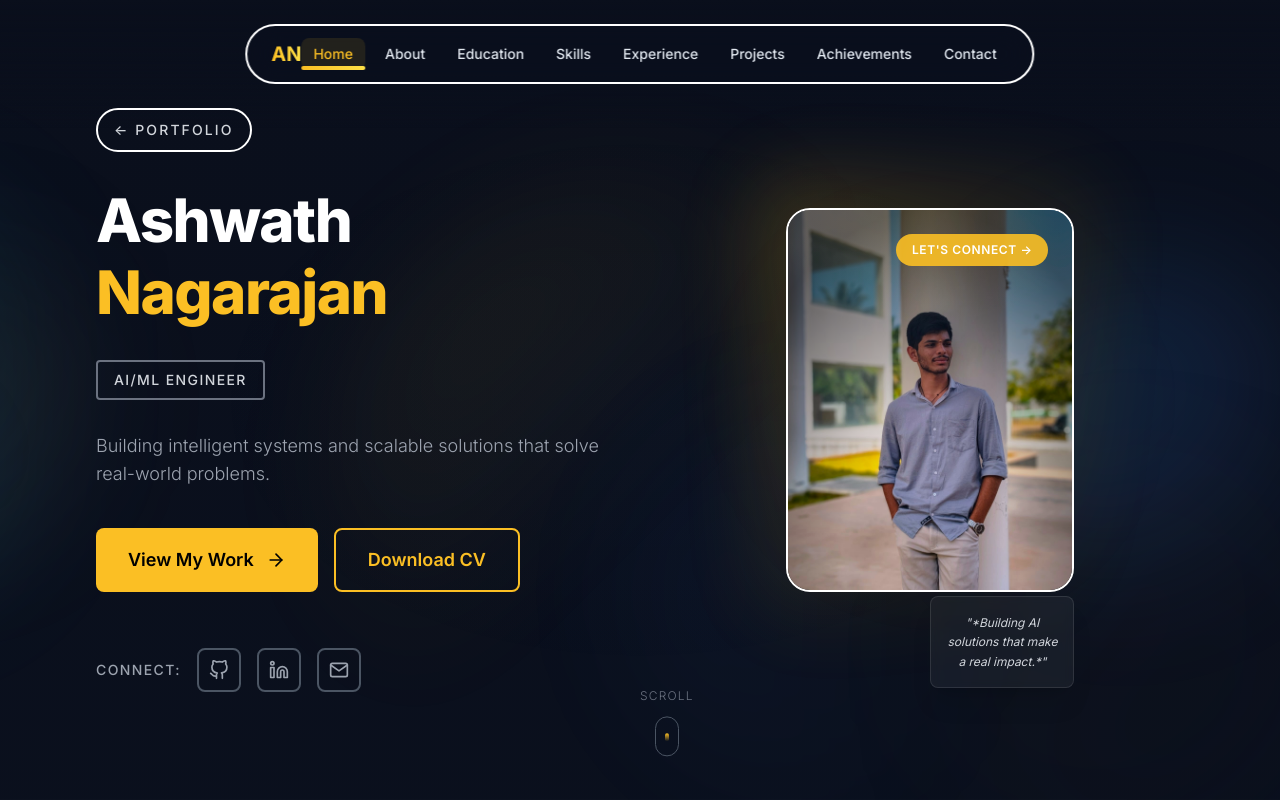
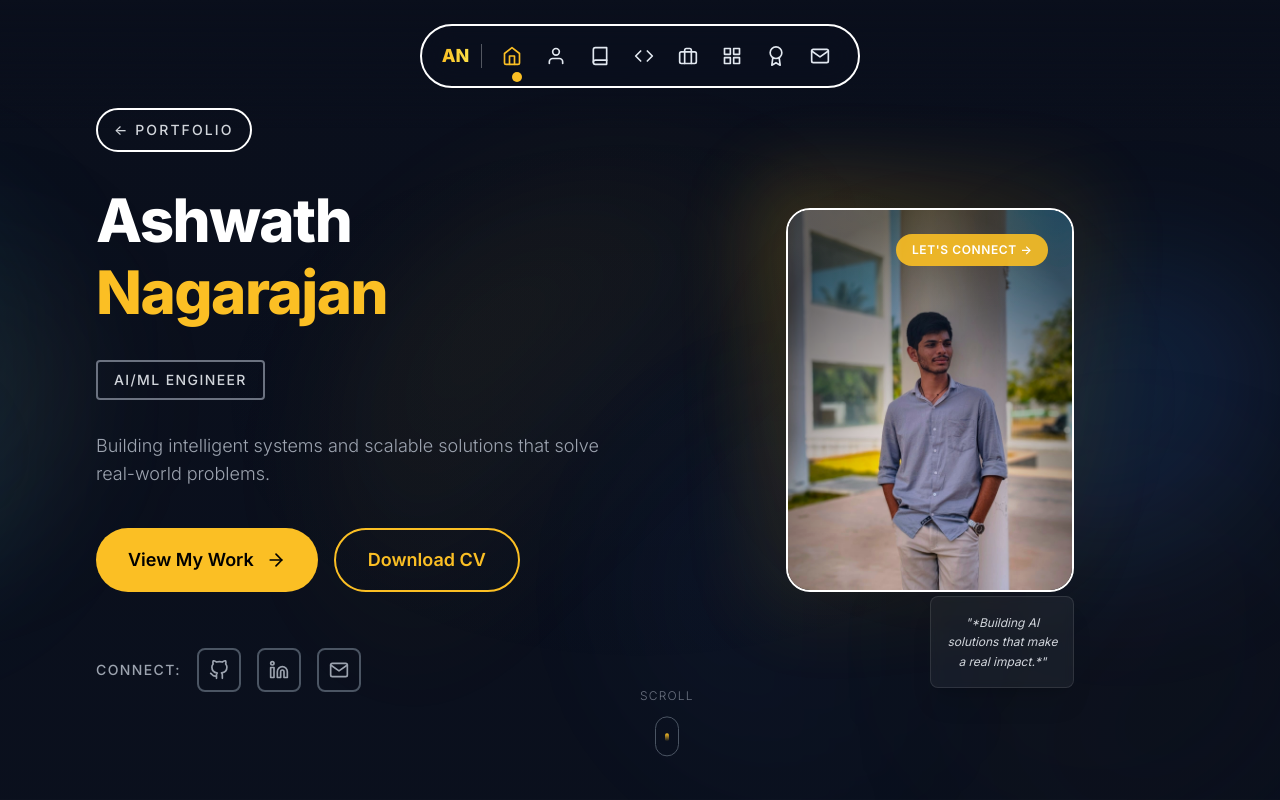
Before and after one commit to Ashwathkongu/Portfolio, a React (Vite) app: page / in a window 1280 px wide. Shown: the top 800 px of the page. Built offline with nearby package versions, Linux system fonts and the light colour scheme.

Commit message:
Footer Improvement

```diff
--- a/src/components/Button.jsx
+++ b/src/components/Button.jsx
@@ -63,7 +63,7 @@ const Button = forwardRef(
       ${fullWidth ? 'w-full' : ''}
       ${disabled ? 'opacity-50 cursor-not-allowed' : ''}
       ${className}
-      inline-flex items-center justify-center font-semibold rounded-lg transition-all duration-300 focus:outline-none focus:ring-2 focus:ring-offset-2 focus:ring-brand-accent cursor-pointer
+      inline-flex items-center justify-center font-semibold rounded-full transition-all duration-300 focus:outline-none focus:ring-2 focus:ring-offset-2 focus:ring-brand-accent cursor-pointer
     `.trim()
 
     // Button element with motion
--- a/src/components/Footer.jsx
+++ b/src/components/Footer.jsx
@@ -1,5 +1,5 @@
 import { motion } from 'framer-motion'
-import { FaGithub, FaLinkedin, FaArrowUp } from 'react-icons/fa'
+import { FaGithub, FaLinkedin, FaArrowUp, FaEnvelope, FaPhone, FaMapMarkerAlt, FaGlobe } from 'react-icons/fa'
 
 const Footer = () => {
   const scrollToTop = () => {
@@ -8,18 +8,50 @@ const Footer = () => {
 
   const currentYear = new Date().getFullYear()
 
+  const navigationLinks = [
+    { label: 'Home', href: '#home' },
+    { label: 'About', href: '#about' },
+    { label: 'Skills', href: '#skills' },
+    { label: 'Projects', href: '#projects' },
+    { label: 'Contact', href: '#contact' },
+  ]
+
+  const contactInfo = [
+    {
+      icon: FaEnvelope,
+      label: 'Email',
+      value: 'ashwathnagarajan14@gmail.com',
+      href: 'mailto:ashwathnagarajan14@gmail.com',
+    },
+    {
+      icon: FaPhone,
+      label: 'Phone',
+      value: '+91 877 810 3077',
+      href: 'tel:+918778103077',
+    },
+    {
+      icon: FaMapMarkerAlt,
+      label: 'Location',
+      value: 'Tirupur, Tamil Nadu',
+      href: '#',
+    },
+  ]
+
   const socialLinks = [
+    {
+      icon: FaLinkedin,
+      href: 'https://linkedin.com/in/ashwath-nagarajan-ad31',
+      label: 'LinkedIn',
+    },
     {
       icon: FaGithub,
       href: 'https://github.com/AshwathNagarajan',
       label: 'GitHub',
-      hoverColor: 'hover:text-white',
     },
     {
-      icon: FaLinkedin,
-      href: 'https://linkedin.com/in/ashwath-nagarajan-ad31',
-      label: 'LinkedIn',
-      hoverColor: 'hover:text-blue-400',
+      icon: FaGlobe,
+      href: '#home',
+      label: 'Portfolio',
     },
   ]
 
@@ -33,9 +65,9 @@ const Footer = () => {
   }
 
   return (
-    <footer className="relative bg-transparent overflow-hidden">
+    <footer className="relative bg-gradient-to-b from-brand-surface-raised/30 to-brand-surface-raised/50 overflow-hidden border-t border-white/10">
       {/* Section transition gradient overlay */}
-      <div className="absolute top-0 left-0 right-0 h-24 bg-gradient-to-b from-white/[0.01] via-white/[0.005] to-transparent pointer-events-none\" />
+      <div className="absolute top-0 left-0 right-0 h-24 bg-gradient-to-b from-white/[0.01] via-white/[0.005] to-transparent pointer-events-none" />
       {/* Background Gradient Glows */}
       <div className="absolute inset-0 overflow-hidden pointer-events-none">
         <div className="absolute top-20 left-1/4 w-80 h-80 bg-gradient-to-br from-brand-accent/5 to-transparent rounded-full blur-3xl" />
@@ -48,49 +80,91 @@ const Footer = () => {
           initial="hidden"
           whileInView="visible"
           viewport={{ margin: '-50px' }}
-          className="flex flex-col items-center text-center space-y-8"
+          className="grid grid-cols-1 md:grid-cols-2 lg:grid-cols-4 gap-12 mb-12"
         >
-          {/* Name */}
-          <motion.h2
-            initial={{ opacity: 0, y: 10 }}
-            whileInView={{ opacity: 1, y: 0 }}
+          {/* Left Column: Brand Info */}
+          <motion.div
+            initial={{ opacity: 0, x: -20 }}
+            whileInView={{ opacity: 1, x: 0 }}
             transition={{ duration: 0.6 }}
             viewport={{ margin: '-50px' }}
-            className="text-3xl sm:text-4xl font-bold bg-gradient-to-r from-white to-gray-200 bg-clip-text text-transparent"
+            className="space-y-4"
           >
-            Ashwath Nagarajan
-          </motion.h2>
+            <h3 className="text-2xl font-bold bg-gradient-to-r from-white to-gray-200 bg-clip-text text-transparent">
+              Ashwath Nagarajan
+            </h3>
+            <p className="text-gray-400 text-sm leading-relaxed">
+              Full-stack developer passionate about AI, web technologies, and creating impactful digital experiences.
+            </p>
+          </motion.div>
 
-          {/* Tagline */}
-          <motion.p
-            initial={{ opacity: 0, y: 10 }}
+          {/* Center-Left Column: Navigation */}
+          <motion.div
+            initial={{ opacity: 0, y: 20 }}
             whileInView={{ opacity: 1, y: 0 }}
             transition={{ duration: 0.6, delay: 0.1 }}
             viewport={{ margin: '-50px' }}
-            className="max-w-2xl text-gray-400 text-lg leading-relaxed"
+            className="space-y-4"
           >
-            Designed and built with passion for AI, development, and impactful digital experiences.
-          </motion.p>
+            <h4 className="text-white font-semibold text-sm tracking-wider uppercase">
+              Navigation
+            </h4>
+            <ul className="space-y-3">
+              {navigationLinks.map((link, index) => (
+                <li key={index}>
+                  <a
+                    href={link.href}
+                    className="text-gray-400 hover:text-brand-accent transition-colors duration-300 text-sm"
+                  >
+                    {link.label}
+                  </a>
+                </li>
+              ))}
+            </ul>
+          </motion.div>
 
-          {/* Divider Line */}
+          {/* Center-Right Column: Contact Info */}
           <motion.div
-            initial={{ scaleX: 0 }}
-            whileInView={{ scaleX: 1 }}
-            transition={{ duration: 0.8, delay: 0.2 }}
+            initial={{ opacity: 0, y: 20 }}
+            whileInView={{ opacity: 1, y: 0 }}
+            transition={{ duration: 0.6, delay: 0.2 }}
             viewport={{ margin: '-50px' }}
-            className="w-24 h-1.5 bg-gradient-to-r from-brand-accent to-amber-400 rounded-full"
-            style={{ transformOrigin: 'center' }}
-          />
+            className="space-y-4"
+          >
+            <h4 className="text-white font-semibold text-sm tracking-wider uppercase">
+              Get in Touch
+            </h4>
+            <ul className="space-y-3">
+              {contactInfo.map((info, index) => {
+                const Icon = info.icon
+                return (
+                  <li key={index}>
+                    <a
+                      href={info.href}
+                      className="flex items-center gap-3 text-gray-400 hover:text-brand-accent transition-colors duration-300 group"
+                    >
+                      <Icon className="w-5 h-5 flex-shrink-0 group-hover:text-brand-accent" />
+                      <span className="text-sm">{info.value}</span>
+                    </a>
+                  </li>
+                )
+              })}
+            </ul>
+          </motion.div>
 
-          {/* Social Links */}
+          {/* Right Column: Social Links */}
           <motion.div
-            initial={{ opacity: 0, y: 10 }}
-            whileInView={{ opacity: 1, y: 0 }}
+            initial={{ opacity: 0, x: 20 }}
+            whileInView={{ opacity: 1, x: 0 }}
             transition={{ duration: 0.6, delay: 0.3 }}
             viewport={{ margin: '-50px' }}
-            className="flex gap-6 justify-center"
+            className="space-y-4"
           >
-            {socialLinks.map((social, index) => {
+            <h4 className="text-white font-semibold text-sm tracking-wider uppercase">
+              Connect
+            </h4>
+            <div className="flex gap-3">
+              {socialLinks.map((social, index) => {
               const Icon = social.icon
               return (
                 <motion.a
@@ -102,46 +176,62 @@ const Footer = () => {
                   whileInView={{ opacity: 1, scale: 1 }}
                   transition={{ duration: 0.4, delay: 0.35 + index * 0.08 }}
                   viewport={{ margin: '-50px' }}
-                  whileHover={{ scale: 1.25, y: -6 }}
+                  whileHover={{ scale: 1.15, y: -3 }}
                   whileTap={{ scale: 0.95 }}
-                  className={`w-12 h-12 rounded-lg bg-gradient-to-br from-brand-accent/20 to-amber-400/10 border border-white/20 flex items-center justify-center text-brand-accent hover:border-brand-accent/60 transition-all duration-300 group ${social.hoverColor}`}
+                  className="w-10 h-10 rounded-lg bg-gradient-to-br from-brand-accent/20 to-amber-400/10 border border-white/30 hover:border-brand-accent/60 flex items-center justify-center text-brand-accent transition-all duration-300 group"
                   aria-label={social.label}
                   title={social.label}
                 >
-                  <Icon className="text-lg group-hover:text-amber-300 transition-colors duration-300" />
+                  <Icon className="text-base group-hover:text-amber-300 transition-colors duration-300" />
                 </motion.a>
               )
             })}
+            </div>
           </motion.div>
         </motion.div>
+
+        {/* Divider */}
+        <motion.div
+          initial={{ scaleX: 0 }}
+          whileInView={{ scaleX: 1 }}
+          transition={{ duration: 0.8, delay: 0.4 }}
+          viewport={{ margin: '-50px' }}
+          className="my-12 h-1 bg-gradient-to-r from-transparent via-brand-accent/80 to-transparent rounded-full"
+          style={{ transformOrigin: 'center' }}
+        />
 
         {/* Bottom Section */}
         <motion.div
           initial={{ opacity: 0 }}
           whileInView={{ opacity: 1 }}
-          transition={{ duration: 0.6, delay: 0.4 }}
+          transition={{ duration: 0.6, delay: 0.5 }}
           viewport={{ margin: '-50px' }}
-          className="mt-12 pt-8 border-t border-brand-border/20 flex flex-col sm:flex-row justify-between items-center gap-4"
+          className="flex flex-col sm:flex-row justify-between items-center gap-6"
         >
           {/* Copyright */}
-          <p className="text-sm text-gray-400">
+          <p className="text-xs text-gray-500 text-center sm:text-left">
             © {currentYear}{' '}
-            <span className="text-white font-semibold">
+            <span className="text-gray-400">
               Ashwath Nagarajan.
             </span>{' '}
             All rights reserved.
+          </p>
+
+          {/* Built With */}
+          <p className="text-xs text-gray-500">
+            Designed & Built with ❤️ using React & Tailwind CSS
           </p>
 
           {/* Scroll to Top Button */}
           <motion.button
             initial={{ opacity: 0, scale: 0.8 }}
             whileInView={{ opacity: 1, scale: 1 }}
-            transition={{ duration: 0.4, delay: 0.45 }}
+            transition={{ duration: 0.4, delay: 0.55 }}
             viewport={{ margin: '-50px' }}
             whileHover={{ scale: 1.15, y: -3 }}
             whileTap={{ scale: 0.9 }}
             onClick={scrollToTop}
-            className="w-10 h-10 rounded-lg bg-gradient-to-br from-brand-accent/20 to-amber-400/10 border border-white/20 flex items-center justify-center text-brand-accent hover:border-brand-accent/60 transition-all duration-300 group"
+            className="w-10 h-10 rounded-lg bg-gradient-to-br from-brand-accent/20 to-amber-400/10 border border-white/30 hover:border-brand-accent/60 flex items-center justify-center text-brand-accent transition-all duration-300 group"
             aria-label="Scroll to top"
           >
             <FaArrowUp className="text-sm group-hover:text-amber-300 transition-colors duration-300" />
--- a/src/components/Navbar.jsx
+++ b/src/components/Navbar.jsx
@@ -1,6 +1,6 @@
 import React, { useState, useEffect } from 'react'
 import { motion, AnimatePresence } from 'framer-motion'
-import { FiMenu, FiX } from 'react-icons/fi'
+import { FiMenu, FiX, FiHome, FiUser, FiBook, FiCode, FiBriefcase, FiGrid, FiAward, FiMail } from 'react-icons/fi'
 
 /**
  * Navbar Component
@@ -24,14 +24,14 @@ function Navbar() {
   const [scrolled, setScrolled] = useState(false)
 
   const navItems = [
-    { label: 'Home', id: 'home' },
-    { label: 'About', id: 'about' },
-    { label: 'Education', id: 'education' },
-    { label: 'Skills', id: 'skills' },
-    { label: 'Experience', id: 'experience' },
-    { label: 'Projects', id: 'projects' },
-    { label: 'Achievements', id: 'achievements' },
-    { label: 'Contact', id: 'contact' },
+    { label: 'Home', id: 'home', icon: FiHome },
+    { label: 'About', id: 'about', icon: FiUser },
+    { label: 'Education', id: 'education', icon: FiBook },
+    { label: 'Skills', id: 'skills', icon: FiCode },
+    { label: 'Experience', id: 'experience', icon: FiBriefcase },
+    { label: 'Projects', id: 'projects', icon: FiGrid },
+    { label: 'Achievements', id: 'achievements', icon: FiAward },
+    { label: 'Contact', id: 'contact', icon: FiMail },
   ]
 
   // Detect scroll position and update active section
@@ -86,12 +86,105 @@ function Navbar() {
 
   return (
     <>
-      {/* Desktop Navbar */}
+      {/* Desktop Top Navbar - Icon Only Navigation */}
       <motion.nav
         initial={{ y: -100 }}
         animate={{ y: 0 }}
         transition={{ duration: 0.6, ease: 'easeOut' }}
-        className="fixed top-0 left-0 right-0 z-50 flex justify-center pointer-events-none"
+        className="hidden md:flex fixed top-0 left-0 right-0 z-50 justify-center pointer-events-none"
+      >
+        <div
+          className={`
+            flex items-center justify-center gap-3
+            px-5 py-3
+            rounded-full
+            mt-6
+            pointer-events-auto
+            transition-all duration-300
+            ${
+              scrolled
+                ? 'bg-brand-bg-primary/30 backdrop-blur-2xl border-2 border-white shadow-lg'
+                : 'bg-brand-bg-primary/15 backdrop-blur-lg border-2 border-white'
+            }
+          `}
+        >
+          {/* Logo - Gradient Text */}
+          <motion.div
+            whileHover={{ scale: 1.05 }}
+            whileTap={{ scale: 0.95 }}
+            className="cursor-pointer"
+          >
+            <button
+              onClick={() => handleNavClick('home')}
+              className="text-lg font-black bg-gradient-to-r from-brand-accent to-brand-accent-light bg-clip-text text-transparent hover:from-brand-accent-light hover:to-brand-accent transition-all duration-300"
+            >
+              AN
+            </button>
+          </motion.div>
+
+          {/* Separator */}
+          <div className="w-px h-6 bg-white/30" />
+
+          {/* Navigation Icons Only */}
+          <div className="flex items-center gap-2">
+            {navItems.map((item) => {
+              const isActive = activeSection === item.id
+              const Icon = item.icon
+              return (
+                <motion.button
+                  key={item.id}
+                  whileHover={{ scale: 1.1 }}
+                  whileTap={{ scale: 0.95 }}
+                  onClick={() => handleNavClick(item.id)}
+                  title={item.label}
+                  className={`
+                    relative p-2 rounded-lg
+                    transition-all duration-300
+                    group
+                    ${
+                      isActive
+                        ? 'text-brand-accent'
+                        : 'text-brand-text-secondary hover:text-brand-accent'
+                    }
+                  `}
+                >
+                  <Icon size={20} />
+
+                  {/* Tooltip on hover */}
+                  <motion.div
+                    initial={{ opacity: 0, y: 10 }}
+                    whileHover={{ opacity: 1, y: 0 }}
+                    transition={{ duration: 0.2 }}
+                    className="absolute top-full mt-2 px-3 py-1.5 bg-brand-bg-primary border-2 border-white rounded-lg text-xs font-medium text-white whitespace-nowrap pointer-events-none z-50"
+                  >
+                    {item.label}
+                  </motion.div>
+
+                  {/* Active indicator dot below */}
+                  <motion.div
+                    animate={{
+                      opacity: isActive ? 1 : 0,
+                      scale: isActive ? 1 : 0,
+                    }}
+                    transition={{
+                      duration: 0.4,
+                      ease: 'easeInOut',
+                    }}
+                    className="absolute -bottom-2 left-1/2 -translate-x-1/2 w-2.5 h-2.5 bg-brand-accent rounded-full"
+                  />
+                </motion.button>
+              )
+            })}
+          </div>
+        </div>
+      </motion.nav>
+
+      {/* Mobile Top Navbar */}
+      <motion.nav
+        initial={{ y: -100 }}
+        animate={{ y: 0 }}
+        transition={{ duration: 0.6, ease: 'easeOut' }}
+        className="md:hidden fixed top-0 left-0 right-0 z-50 flex justify-center pointer-events-none"
       >
         <div
           className={`
@@ -123,49 +216,11 @@ function Navbar() {
             </button>
           </motion.div>
 
-          {/* Desktop Navigation Links */}
-          <div className="hidden md:flex items-center gap-1 lg:gap-2">
-            {navItems.map((item) => {
-              const isActive = activeSection === item.id
-              return (
-                <motion.button
-                  key={item.id}
-                  whileHover={{ scale: 1.05 }}
-                  whileTap={{ scale: 0.95 }}
-                  onClick={() => handleNavClick(item.id)}
-                  className={`
-                    relative px-2.5 lg:px-3 py-1.5 text-xs lg:text-sm
-                    font-medium rounded-lg
-                    transition-all duration-300
-                    ${
-                      isActive
-                        ? 'text-brand-accent bg-brand-accent/10'
-                        : 'text-brand-text-secondary hover:text-brand-accent hover:bg-brand-accent/5'
-                    }
-                  `}
-                >
-                  {item.label}
-                  <motion.div
-                    animate={{
-                      opacity: isActive ? 1 : 0,
-                      scaleX: isActive ? 1 : 0,
-                    }}
-                    transition={{
-                      duration: 0.4,
-                      ease: 'easeInOut',
-                    }}
-                    className="absolute bottom-0 left-0 right-0 h-1 bg-gradient-to-r from-brand-accent to-brand-accent-light rounded-full origin-left"
-                  />
-                </motion.button>
-              )
-            })}
-          </div>
-
           {/* Mobile Menu Button */}
           <motion.button
             whileTap={{ scale: 0.9 }}
             onClick={() => setIsOpen(!isOpen)}
-            className="md:hidden p-2 rounded-lg hover:bg-brand-accent/10 transition-colors duration-300 text-brand-text-secondary hover:text-brand-accent"
+            className="ml-6 p-2 rounded-lg hover:bg-brand-accent/10 transition-colors duration-300 text-brand-text-secondary hover:text-brand-accent"
             aria-label="Toggle menu"
           >
             {isOpen ? (
@@ -209,6 +264,7 @@ function Navbar() {
             <div className="flex flex-col divide-y divide-brand-border/20">
               {navItems.map((item, index) => {
                 const isActive = activeSection === item.id
+                const Icon = item.icon
                 return (
                   <motion.button
                     key={item.id}
@@ -224,19 +280,13 @@ function Navbar() {
                       flex items-center gap-3
                       ${
                         isActive
-                          ? 'bg-brand-accent/10 text-brand-accent'
+                          ? 'bg-brand-accent/10 text-brand-accent border-l-2 border-brand-accent'
                           : 'text-brand-text-secondary hover:bg-brand-accent/5 hover:text-brand-accent'
                       }
                     `}
                   >
-                    {isActive && (
-                      <motion.div
-                        layoutId="mobile-indicator"
-                        className="w-1.5 h-1.5 bg-brand-accent rounded-full"
-                        transition={{ type: 'spring', stiffness: 300, damping: 30 }}
-                      />
-                    )}
-                    <span className={isActive ? 'ml-2' : 'ml-3.5'}>
+                    <Icon size={20} className={isActive ? 'text-brand-accent' : 'text-brand-text-secondary'} />
+                    <span>
                       {item.label}
                     </span>
                   </motion.button>
```
